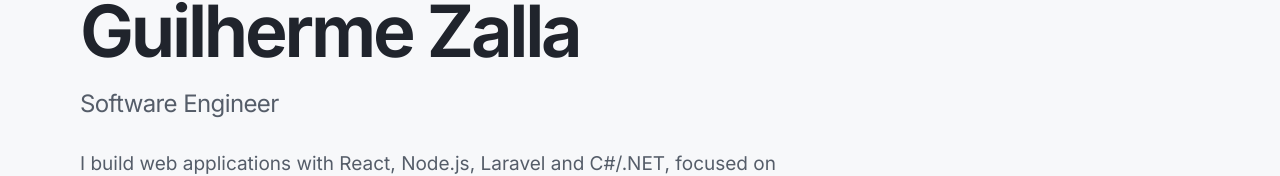
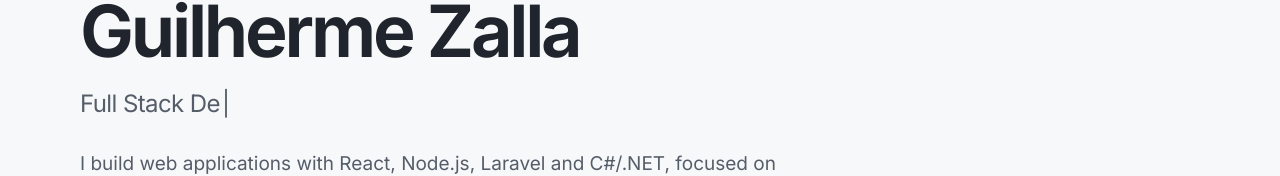
Before and after one commit to GuilhermeZalla/GuilhermeZalla.github.io, a React (Vite) app: page /projects/all in a window 1280 px wide. Shown: the part 246-422 px from the top of the page. Built offline with nearby package versions, Linux system fonts and the light colour scheme.

Commit message:
added animation to subtitle

```diff
--- /dev/null
+++ b/src/components/site/TypingRole.jsx
@@ -0,0 +1,40 @@
+import { useEffect, useState } from 'react';
+
+const phrases = ['Software Engineer', 'Full Stack Developer', 'always learning', 'always building'];
+
+export function TypingRole() {
+  const [text, setText] = useState('');
+  const [isDeleting, setIsDeleting] = useState(false);
+  const [loopNum, setLoopNum] = useState(0);
+  const [delta, setDelta] = useState(120);
+
+  useEffect(() => {
+    const fullText = phrases[loopNum % phrases.length];
+    const ticker = setTimeout(() => {
+      const updated = isDeleting
+        ? fullText.substring(0, text.length - 1)
+        : fullText.substring(0, text.length + 1);
+      setText(updated);
+
+      if (!isDeleting && updated === fullText) {
+        setDelta(1400);
+        setIsDeleting(true);
+      } else if (isDeleting && updated === '') {
+        setIsDeleting(false);
+        setLoopNum(loopNum + 1);
+        setDelta(300);
+      } else {
+        setDelta(isDeleting ? 60 : 120);
+      }
+    }, delta);
+
+    return () => clearTimeout(ticker);
+  }, [text, isDeleting, loopNum, delta]);
+
+  return (
+    <span className="typing-role" aria-label={phrases[0]}>
+      {text}
+      <span className="typing-caret" aria-hidden="true">|</span>
+    </span>
+  );
+}
--- a/src/screens/homeScreen.jsx
+++ b/src/screens/homeScreen.jsx
@@ -6,6 +6,7 @@ import { ContactLinks } from '../components/site/ContactLinks';
 import { SiteFooter } from '../components/site/SiteFooter';
 import { ProjectCard } from '../components/site/ProjectCard';
 import { Reveal } from '../components/site/Reveal';
+import { TypingRole } from '../components/site/TypingRole';
 import { useTheme } from '../hooks/useTheme';
 import { projects } from '../data/projects';
 import { profile } from '../data/profile';
@@ -37,7 +38,7 @@ export function HomeScreen() {
         <section className="hero" aria-labelledby="hero-title">
           <p className="eyebrow hero-enter">React · Node.js · Laravel · C#/.NET</p>
           <h1 id="hero-title" className="hero-enter">Guilherme Zalla</h1>
-          <p className="role hero-enter">Software Engineer</p>
+          <p className="role hero-enter"><TypingRole /></p>
           <p className="intro hero-enter">{t('hero.intro')}</p>
           <div className="actions hero-enter">
             <Link to="/projects" className="button primary">{t('hero.projects')} <span aria-hidden="true">↘</span></Link>
--- a/src/style/site.css
+++ b/src/style/site.css
@@ -232,3 +232,6 @@ p { color: var(--muted); }
   *, *::before, *::after { animation: none !important; transition: none !important; scroll-behavior: auto !important; }
   .reveal[data-reveal] { opacity: 1; transform: none; }
 }
+
+.typing-caret { display: inline-block; margin-left: 2px; animation: typing-blink 1s steps(1) infinite; }
+@keyframes typing-blink { 0%, 50% { opacity: 1; } 51%, 100% { opacity: 0; } }
```
